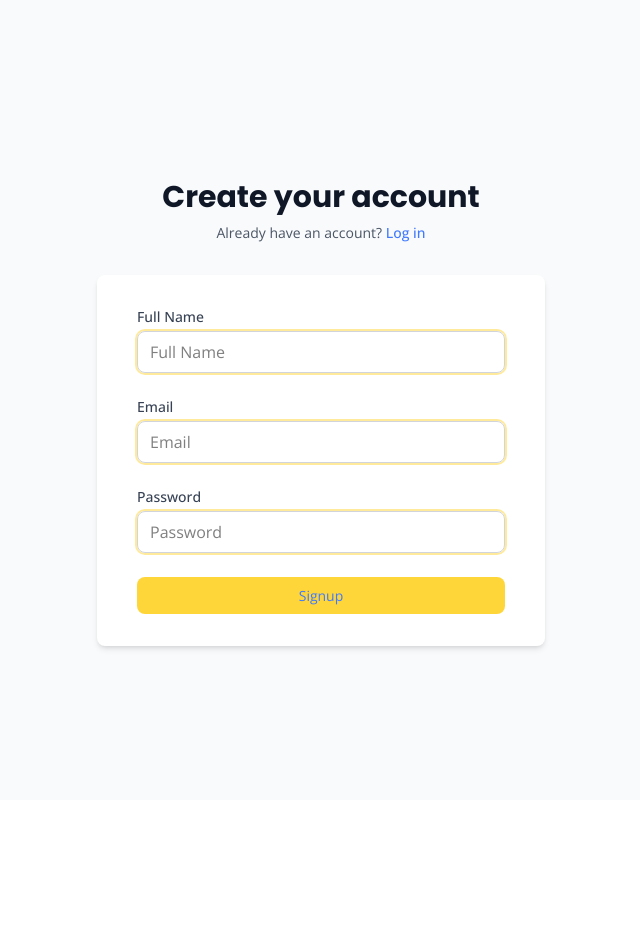
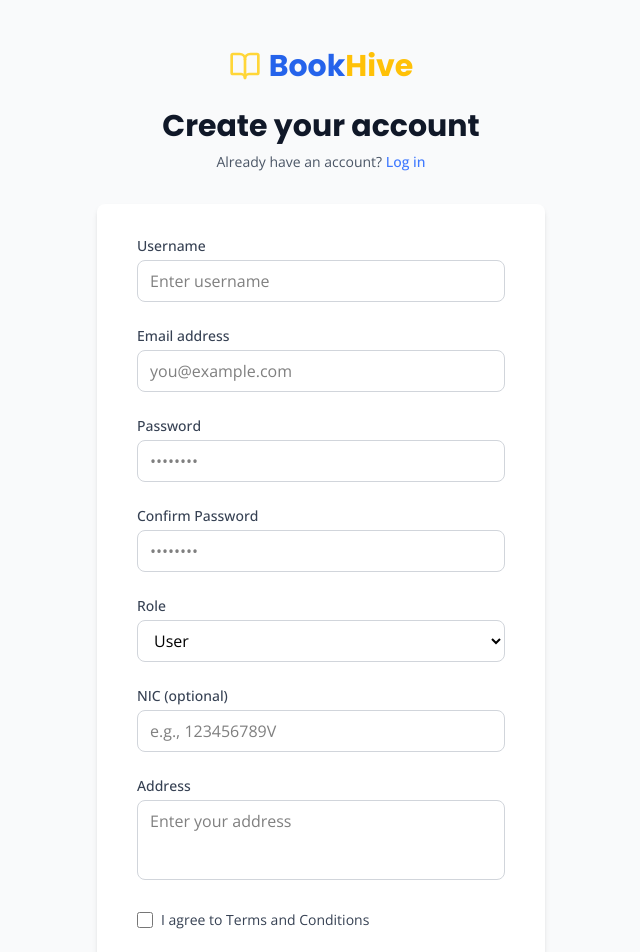
Before and after one commit to Benshekniel/BookHiveFrontend, a React app in the folder bookhive/: page /signup in a window 1280 px wide. Shown: the top 952 px of the page, without its empty margins (319-959 px from the left). Before the commit the page ends 800 px from the top, so only its background shows below. Built offline with nearby package versions, Linux system fonts and the light colour scheme; the HTML template or start-up script is replaced by a standard one.

Commit message:
Styles of home page , Signup Page Updated

```diff
--- a/bookhive/src/components/home/BookCirclesSection.jsx
+++ b/bookhive/src/components/home/BookCirclesSection.jsx
@@ -115,7 +115,7 @@ const BookCirclesSection = () => {
               </p>
               <button
                 className="px-4 py-2 font-semibold rounded-lg transition-all duration-200"
-                style={{ backgroundColor: '#ffd639', color: '#407aff' }}
+                style={{ backgroundColor: '#ffd639', color: '#FFFFFF' }}
                 onMouseOver={(e) => (e.target.style.backgroundColor = '#FFC107')}
                 onMouseOut={(e) => (e.target.style.backgroundColor = '#ffd639')}
               >
--- a/bookhive/src/components/home/HowItWorks.jsx
+++ b/bookhive/src/components/home/HowItWorks.jsx
@@ -56,7 +56,7 @@ const HowItWorks = () => {
         <div className="mt-12 text-center">
           <button
             className="px-4 py-2 font-semibold rounded-lg transition-all duration-200"
-            style={{ backgroundColor: '#ffd639', color: '#407aff' }}
+            style={{ backgroundColor: '#ffd639', color: '#FFFFFF' }}
             onMouseOver={(e) => (e.target.style.backgroundColor = '#FFC107')}
             onMouseOut={(e) => (e.target.style.backgroundColor = '#ffd639')}
           >
--- a/bookhive/src/components/shared/Button.jsx
+++ b/bookhive/src/components/shared/Button.jsx
@@ -19,7 +19,7 @@ const Button = ({
   };
 
   const variantStyles = {
-    primary: { backgroundColor: '#ffd639', color: '#407aff' }, // Updated to yellow, blue
+    primary: { backgroundColor: '#ffd639', color: '#FFFFFF' }, // Updated to yellow, blue
     secondary: { backgroundColor: '#407aff', color: '#FFFFFF' }, // Updated to blue
     outline: { border: '2px solid #ffd639', color: '#ffd639', backgroundColor: 'transparent' }, // Updated to yellow
     ghost: { color: '#407aff', backgroundColor: 'transparent' }, // Updated to blue
--- a/bookhive/src/pages/common/LoginPage.jsx
+++ b/bookhive/src/pages/common/LoginPage.jsx
@@ -29,7 +29,7 @@ const LoginPage = () => {
         <div className="flex justify-center">
           <div className="flex items-center text-3xl font-bold" style={{ fontFamily: "'Poppins', system-ui, sans-serif" }}>
             <BookOpen className="mr-2" style={{ color: '#ffd639' }} size={32} />
-            <span>Book<span style={{ color: '#ffd639' }}>Hive</span></span>
+            <span><span style={{ color: '#2563eb' }}>Book</span><span style={{ color: '#FFC107' }}>Hive</span></span>
           </div>
         </div>
         <h2 className="mt-6 text-center text-3xl font-bold text-gray-900" style={{ fontFamily: "'Poppins', system-ui, sans-serif" }}>
@@ -58,19 +58,16 @@ const LoginPage = () => {
                   id="email"
                   type="email"
                   {...register('email')}
-                  className="input"
+                  className="w-full px-3 py-2 border rounded-lg focus:outline-none"
                   style={{
-                    borderColor: '#D1D5DB',
-                    boxShadow: '0 0 0 2px rgba(255, 214, 57, 0.5)',
+                    borderColor: '#D1D5DB'
                   }}
                   onFocus={(e) => (e.target.style.boxShadow = '0 0 0 2px rgba(255, 214, 57, 0.5)')}
                   onBlur={(e) => (e.target.style.boxShadow = 'none')}
                   placeholder="you@example.com"
                 />
                 {errors.email && (
-                  <p className="mt-1 text-sm" style={{ color: '#EF4444' }}>
-                    {errors.email.message}
-                  </p>
+                  <p className="mt-1 text-sm text-red-600">{errors.email.message}</p>
                 )}
               </div>
             </div>
@@ -84,19 +81,16 @@ const LoginPage = () => {
                   id="password"
                   type="password"
                   {...register('password')}
-                  className="input"
+                  className="w-full px-3 py-2 border rounded-lg focus:outline-none"
                   style={{
-                    borderColor: '#D1D5DB',
-                    boxShadow: '0 0 0 2px rgba(255, 214, 57, 0.5)',
+                    borderColor: '#D1D5DB'
                   }}
                   onFocus={(e) => (e.target.style.boxShadow = '0 0 0 2px rgba(255, 214, 57, 0.5)')}
                   onBlur={(e) => (e.target.style.boxShadow = 'none')}
                   placeholder="••••••••"
                 />
                 {errors.password && (
-                  <p className="mt-1 text-sm" style={{ color: '#EF4444' }}>
-                    {errors.password.message}
-                  </p>
+                  <p className="mt-1 text-sm text-red-600">{errors.password.message}</p>
                 )}
               </div>
             </div>
@@ -107,10 +101,9 @@ const LoginPage = () => {
                   id="remember-me"
                   type="checkbox"
                   {...register('rememberMe')}
-                  className="h-4 w-4 text-primary focus:ring-primary border-gray-300 rounded"
+                  className="h-4 w-4 border-gray-300 rounded focus:ring-2 focus:ring-yellow-500"
                   style={{
                     borderColor: '#D1D5DB',
-                    backgroundColor: '#ffd639',
                   }}
                   onFocus={(e) => (e.target.style.boxShadow = '0 0 0 2px rgba(255, 214, 57, 0.5)')}
                   onBlur={(e) => (e.target.style.boxShadow = 'none')}
@@ -121,10 +114,7 @@ const LoginPage = () => {
               </div>
 
               <div className="text-sm">
-                <Link to="/forgot-password" className="font-medium" style={{ color: '#407aff' }}
-                  onMouseOver={(e) => (e.target.style.color = '#1A3AFF')}
-                  onMouseOut={(e) => (e.target.style.color = '#407aff')}
-                >
+                <Link to="/forgot-password" className="font-medium text-blue-500 hover:text-blue-700">
                   Forgot your password?
                 </Link>
               </div>
@@ -140,24 +130,18 @@ const LoginPage = () => {
           <div className="mt-6">
             <div className="relative">
               <div className="absolute inset-0 flex items-center">
-                <div className="w-full border-t" style={{ borderColor: '#D1D5DB' }} />
+                <div className="w-full border-t border-gray-300" />
               </div>
               <div className="relative flex justify-center text-sm">
-                <span className="px-2 bg-white" style={{ color: '#6B7280' }}>Or continue with</span>
+                <span className="px-2 bg-white text-gray-500">Or continue with</span>
               </div>
             </div>
 
             <div className="mt-6 grid grid-cols-2 gap-3">
-              <button className="w-full inline-flex justify-center py-2 px-4 border rounded-lg shadow-sm bg-white text-sm font-medium" style={{ borderColor: '#D1D5DB', color: '#6B7280' }}
-                onMouseOver={(e) => (e.target.style.backgroundColor = '#F9FAFB')}
-                onMouseOut={(e) => (e.target.style.backgroundColor = '#FFFFFF')}
-              >
+              <button className="w-full inline-flex justify-center py-2 px-4 border border-gray-300 rounded-lg shadow-sm bg-white text-sm font-medium text-gray-500 hover:bg-gray-50">
                 Google
               </button>
-              <button className="w-full inline-flex justify-center py-2 px-4 border rounded-lg shadow-sm bg-white text-sm font-medium" style={{ borderColor: '#D1D5DB', color: '#6B7280' }}
-                onMouseOver={(e) => (e.target.style.backgroundColor = '#F9FAFB')}
-                onMouseOut={(e) => (e.target.style.backgroundColor = '#FFFFFF')}
-              >
+              <button className="w-full inline-flex justify-center py-2 px-4 border border-gray-300 rounded-lg shadow-sm bg-white text-sm font-medium text-gray-500 hover:bg-gray-50">
                 Facebook
               </button>
             </div>
--- a/bookhive/src/pages/common/SignupPage.jsx
+++ b/bookhive/src/pages/common/SignupPage.jsx
@@ -1,18 +1,60 @@
-import React from 'react';
+import React, { useState } from 'react';
+import { Link, useNavigate } from 'react-router-dom';
 import { useForm } from 'react-hook-form';
-import { Link } from 'react-router-dom';
+import { zodResolver } from '@hookform/resolvers/zod';
+import { z } from 'zod';
+import { BookOpen } from 'lucide-react';
 import Button from '../../components/shared/Button';
 
+const signupSchema = z.object({
+  username: z.string().min(4, 'Username must be at least 4 characters').max(20),
+  email: z.string().email('Please enter a valid email'),
+  password: z.string().min(8, 'Password must be at least 8 characters'),
+  confirmPassword: z.string().min(8, 'Confirm password must match'),
+  role: z.enum(['USER', 'SELLER', 'ORGANIZATION', 'BOOKSTORE'], {
+    errorMap: () => ({ message: 'Please select a valid role' }),
+  }),
+  nic: z.string().optional(),
+  address: z.string().min(5, 'Address must be at least 5 characters').max(100),
+}).refine((data) => data.password === data.confirmPassword, {
+  message: 'Passwords do not match',
+  path: ['confirmPassword'],
+});
+
 const SignupPage = () => {
-  const { register, handleSubmit } = useForm();
+  const navigate = useNavigate();
+  const { register, handleSubmit, formState: { errors } } = useForm({
+    resolver: zodResolver(signupSchema),
+  });
+  const [error, setError] = useState('');
 
-  const onSubmit = (data) => {
-    alert(`Signed up: ${data.name}`);
+  const onSubmit = async (data) => {
+    setError('');
+    try {
+      const response = await signupUser({
+        username: data.username,
+        email: data.email,
+        password: data.password,
+        role: data.role,
+        nic: data.nic || '',
+        address: data.address,
+      });
+      localStorage.setItem('token', response.token);
+      navigate('/login');
+    } catch (err) {
+      setError(err.message || 'Signup failed');
+    }
   };
 
   return (
     <div className="min-h-screen bg-gray-50 flex flex-col justify-center py-12 sm:px-6 lg:px-8" style={{ fontFamily: "'Open Sans', system-ui, sans-serif" }}>
       <div className="sm:mx-auto sm:w-full sm:max-w-md">
+      <div className="flex justify-center">
+                <div className="flex items-center text-3xl font-bold" style={{ fontFamily: "'Poppins', system-ui, sans-serif" }}>
+                  <BookOpen className="mr-2" style={{ color: '#ffd639' }} size={32} />
+                  <span><span style={{ color: '#2563eb' }}>Book</span><span style={{ color: '#FFC107' }}>Hive</span></span>
+                </div>
+              </div>
         <h2 className="mt-6 text-center text-3xl font-bold text-gray-900" style={{ fontFamily: "'Poppins', system-ui, sans-serif" }}>
           Create your account
         </h2>
@@ -30,43 +72,51 @@ const SignupPage = () => {
       <div className="mt-8 sm:mx-auto sm:w-full sm:max-w-md">
   <div className="bg-white py-8 px-4 shadow-md rounded-lg sm:px-10 transition-all duration-200">
     <form className="space-y-6" onSubmit={handleSubmit(onSubmit)}>
+      {error && <p className="text-sm text-red-600 mb-4">{error}</p>}
+
       <div>
-              <label htmlFor="name" className="block text-sm font-medium text-gray-700">
-                Full Name
+        <label htmlFor="username" className="block text-sm font-medium text-gray-700">
+          Username
         </label>
         <div className="mt-1">
           <input
-                  id="name"
-                  {...register('name')}
+            id="username"
+            type="text"
+            {...register('username')}
             className="w-full px-3 py-2 border rounded-lg focus:outline-none"
             style={{
-                    borderColor: '#D1D5DB',
-                    boxShadow: '0 0 0 2px rgba(255, 214, 57, 0.5)',
+              borderColor: '#D1D5DB'
             }}
             onFocus={(e) => (e.target.style.boxShadow = '0 0 0 2px rgba(255, 214, 57, 0.5)')}
             onBlur={(e) => (e.target.style.boxShadow = 'none')}
-                  placeholder="Full Name"
+            placeholder="Enter username"
           />
+          {errors.username && (
+            <p className="mt-1 text-sm text-red-600">{errors.username.message}</p>
+          )}
         </div>
       </div>
 
       <div>
         <label htmlFor="email" className="block text-sm font-medium text-gray-700">
-                Email
+          Email address
         </label>
         <div className="mt-1">
           <input
             id="email"
+            type="email"
             {...register('email')}
             className="w-full px-3 py-2 border rounded-lg focus:outline-none"
             style={{
-                    borderColor: '#D1D5DB',
-                    boxShadow: '0 0 0 2px rgba(255, 214, 57, 0.5)',
+              borderColor: '#D1D5DB'
             }}
             onFocus={(e) => (e.target.style.boxShadow = '0 0 0 2px rgba(255, 214, 57, 0.5)')}
             onBlur={(e) => (e.target.style.boxShadow = 'none')}
-                  placeholder="Email"
+            placeholder="you@example.com"
           />
+          {errors.email && (
+            <p className="mt-1 text-sm text-red-600">{errors.email.message}</p>
+          )}
         </div>
       </div>
 
@@ -81,22 +131,152 @@ const SignupPage = () => {
             {...register('password')}
             className="w-full px-3 py-2 border rounded-lg focus:outline-none"
             style={{
-                    borderColor: '#D1D5DB',
-                    boxShadow: '0 0 0 2px rgba(255, 214, 57, 0.5)',
+              borderColor: '#D1D5DB'
             }}
             onFocus={(e) => (e.target.style.boxShadow = '0 0 0 2px rgba(255, 214, 57, 0.5)')}
             onBlur={(e) => (e.target.style.boxShadow = 'none')}
-                  placeholder="Password"
+            placeholder="••••••••"
           />
+          {errors.password && (
+            <p className="mt-1 text-sm text-red-600">{errors.password.message}</p>
+          )}
+        </div>
+      </div>
+
+      <div>
+        <label htmlFor="confirmPassword" className="block text-sm font-medium text-gray-700">
+          Confirm Password
+        </label>
+        <div className="mt-1">
+          <input
+            id="confirmPassword"
+            type="password"
+            {...register('confirmPassword')}
+            className="w-full px-3 py-2 border rounded-lg focus:outline-none"
+            style={{
+              borderColor: '#D1D5DB'
+            }}
+            onFocus={(e) => (e.target.style.boxShadow = '0 0 0 2px rgba(255, 214, 57, 0.5)')}
+            onBlur={(e) => (e.target.style.boxShadow = 'none')}
+            placeholder="••••••••"
+          />
+          {errors.confirmPassword && (
+            <p className="mt-1 text-sm text-red-600">{errors.confirmPassword.message}</p>
+          )}
+        </div>
+      </div>
+
+      <div>
+        <label htmlFor="role" className="block text-sm font-medium text-gray-700">
+          Role
+        </label>
+        <div className="mt-1">
+          <select
+            id="role"
+            {...register('role')}
+            className="w-full px-3 py-2 border rounded-lg focus:outline-none"
+            style={{
+              borderColor: '#D1D5DB'
+            }}
+            onFocus={(e) => (e.target.style.boxShadow = '0 0 0 2px rgba(255, 214, 57, 0.5)')}
+            onBlur={(e) => (e.target.style.boxShadow = 'none')}
+          >
+            <option value="USER">User</option>
+            <option value="SELLER">Seller</option>
+            <option value="ORGANIZATION">Organization</option>
+            <option value="BOOKSTORE">Bookstore</option>
+          </select>
+          {errors.role && (
+            <p className="mt-1 text-sm text-red-600">{errors.role.message}</p>
+          )}
+        </div>
+      </div>
+
+      <div>
+        <label htmlFor="nic" className="block text-sm font-medium text-gray-700">
+          NIC (optional)
+        </label>
+        <div className="mt-1">
+          <input
+            id="nic"
+            type="text"
+            {...register('nic')}
+            className="w-full px-3 py-2 border rounded-lg focus:outline-none"
+            style={{
+              borderColor: '#D1D5DB'
+            }}
+            onFocus={(e) => (e.target.style.boxShadow = '0 0 0 2px rgba(255, 214, 57, 0.5)')}
+            onBlur={(e) => (e.target.style.boxShadow = 'none')}
+            placeholder="e.g., 123456789V"
+          />
+          {errors.nic && (
+            <p className="mt-1 text-sm text-red-600">{errors.nic.message}</p>
+          )}
+        </div>
+      </div>
+
+      <div>
+        <label htmlFor="address" className="block text-sm font-medium text-gray-700">
+          Address
+        </label>
+        <div className="mt-1">
+          <textarea
+            id="address"
+            {...register('address')}
+            className="w-full px-3 py-2 border rounded-lg focus:outline-none h-20 resize-none"
+            style={{
+              borderColor: '#D1D5DB'
+            }}
+            onFocus={(e) => (e.target.style.boxShadow = '0 0 0 2px rgba(255, 214, 57, 0.5)')}
+            onBlur={(e) => (e.target.style.boxShadow = 'none')}
+            placeholder="Enter your address"
+          />
+          {errors.address && (
+            <p className="mt-1 text-sm text-red-600">{errors.address.message}</p>
+          )}
+        </div>
+      </div>
+
+      <div className="flex items-center justify-between">
+        <div className="flex items-center">
+          <input
+            id="terms"
+            type="checkbox"
+            required
+            className="h-4 w-4 border-gray-300 rounded focus:ring-2 focus:ring-yellow"
+          />
+          <label htmlFor="terms" className="ml-2 block text-sm text-gray-700">
+            I agree to Terms and Conditions
+          </label>
         </div>
       </div>
 
       <div>
         <Button type="submit" variant="primary" fullWidth>
-                Signup
+          Sign up
         </Button>
       </div>
     </form>
+
+    <div className="mt-6">
+      <div className="relative">
+        <div className="absolute inset-0 flex items-center">
+          <div className="w-full border-t border-gray-300" />
+        </div>
+        <div className="relative flex justify-center text-sm">
+          <span className="px-2 bg-white text-gray-500">Or continue with</span>
+        </div>
+      </div>
+
+      <div className="mt-6 grid grid-cols-2 gap-3">
+        <button className="w-full inline-flex justify-center py-2 px-4 border border-gray-300 rounded-lg shadow-sm bg-white text-sm font-medium text-gray-500 hover:bg-gray-50">
+          Google
+        </button>
+        <button className="w-full inline-flex justify-center py-2 px-4 border border-gray-300 rounded-lg shadow-sm bg-white text-sm font-medium text-gray-500 hover:bg-gray-50">
+          Facebook
+        </button>
+      </div>
+    </div>
   </div>
 </div>
     </div>
```
Also changed, not shown: bookhive/src/components/home/Hero.jsx (+8 -8 lines), bookhive/src/components/home/TrustScoreSection.jsx (+7 -7 lines), bookhive/src/components/shared/Footer.jsx (+25 -25 lines). Lines whose indentation alone changed are shown as unchanged.
